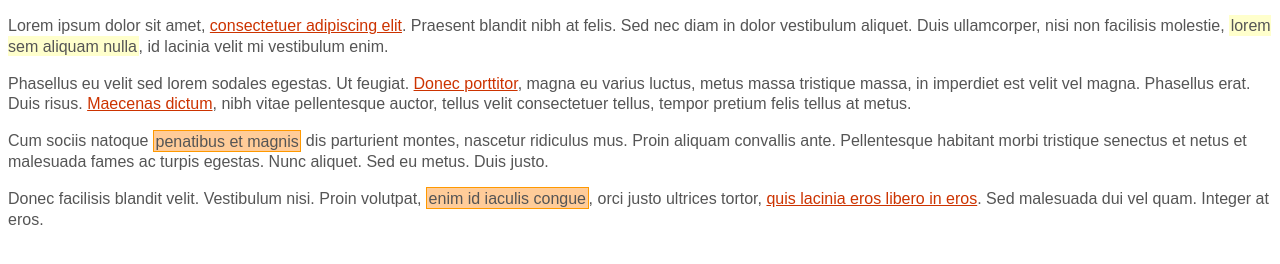
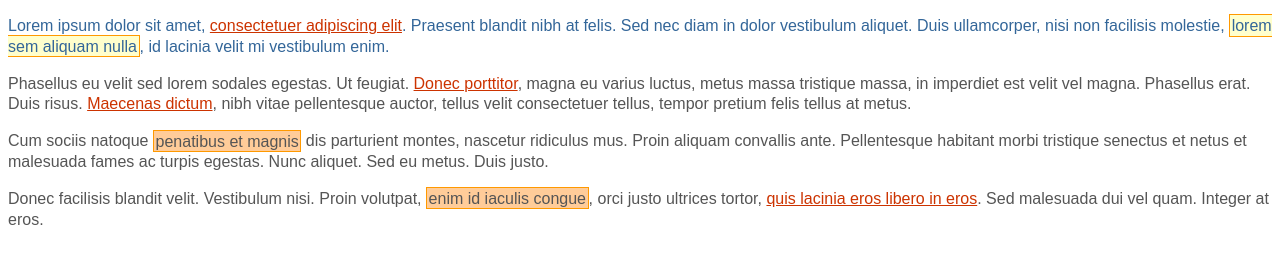
Before and after one commit to SERGIOOVEP/EJERCICIOS-, a plain HTML site: page ejercicio5.html in a window 1280 px wide. Drawn offline with Linux system fonts and the light colour scheme.

Commit message:
ejercicio terminado

```diff
--- a/estilo2.css
+++ b/estilo2.css
@@ -5,7 +5,7 @@
     p { color:#555 }
 
     /* Todos los párrafos contenidos en #primero */
-     #primero { color: #336699; }
+     div#primero p { color: #336699; }
 
      /* Todos los enlaces la pagina */
     a { color: #CC3300; }
@@ -14,7 +14,7 @@
     #primero em  { background: #FFFFCC; padding: .1em; }
 
     /* Todos los elementos "em" de clase "especial" en toda la pagina */
-    em.especial  { background: #FFCC99; border: 1px solid #FF9900; padding: .1em; }
+     em  { background: #FFCC99; border: 1px solid #FF9900; padding: .1em; }
 
     /* Elementos "span" contenidos en .normal */
      .normal .span   { font-weight: bold; }
```
